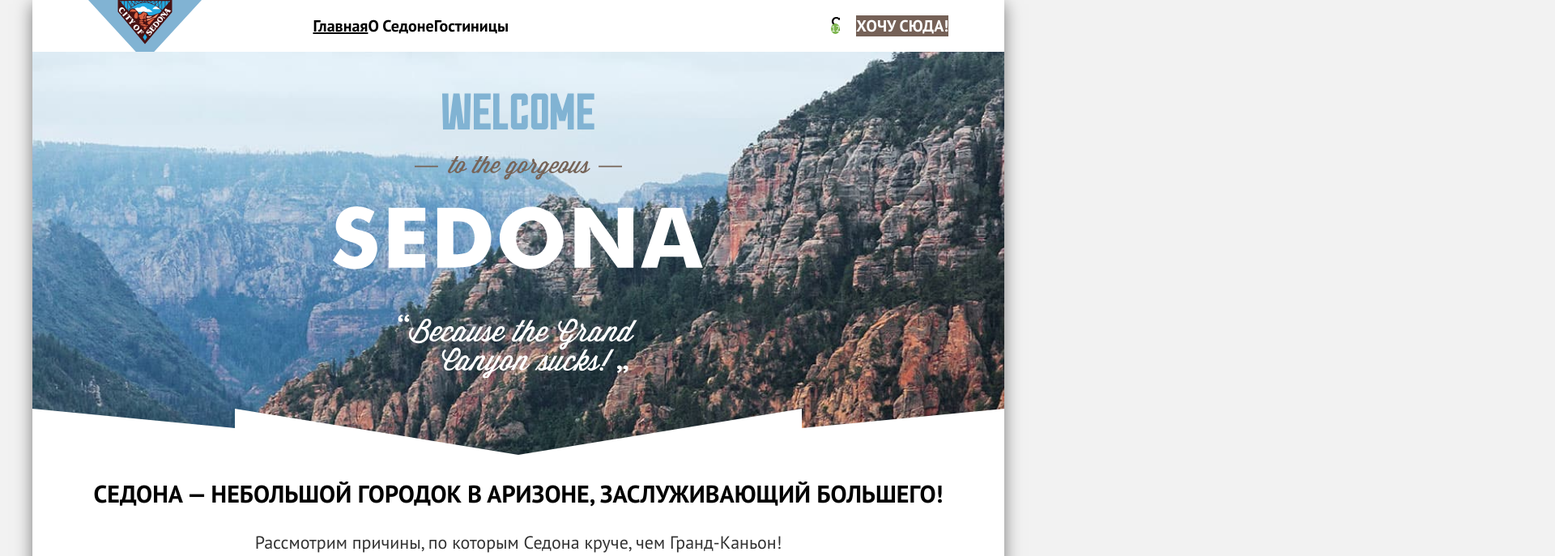
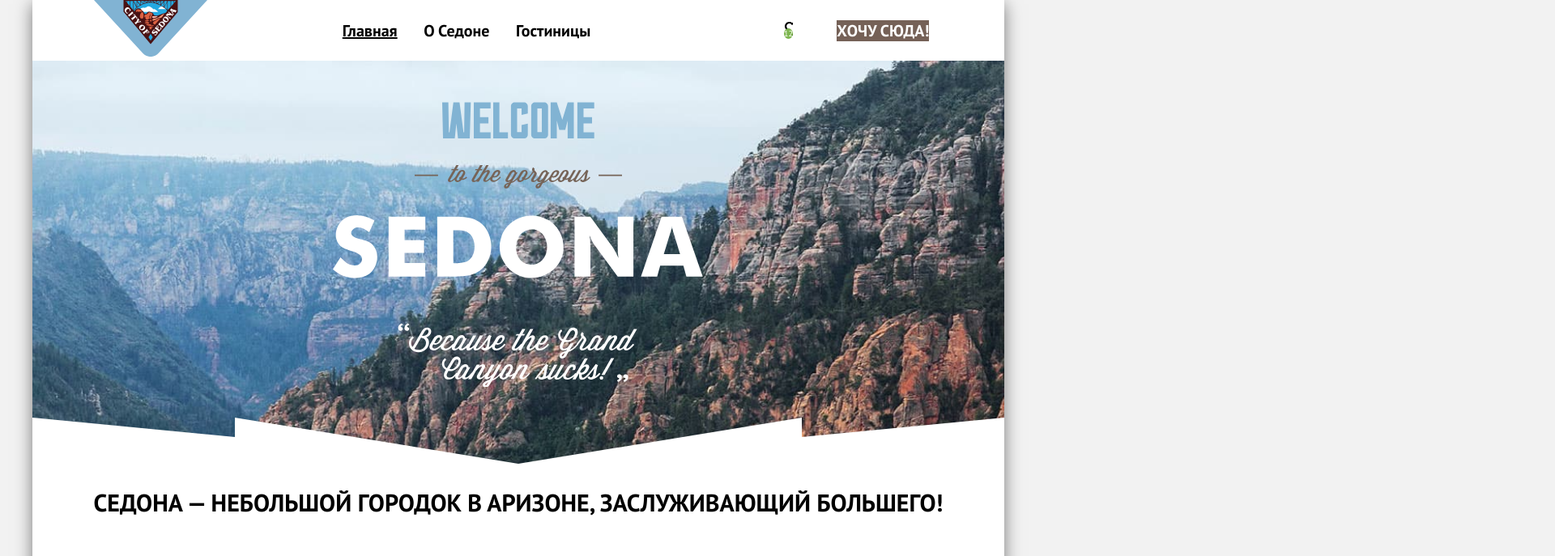
Before and after one commit to htmlacademy-htmlcss/2470039-sedona-39, a plain HTML site: page index.html in a window 1280 px wide. Shown: the top 687 px of the page at 81% size, 1920 px wide, since content can reach past the window. Drawn offline with Linux system fonts and the light colour scheme.

Commit message:
Добавляет видимость хлебных крошек, мелкие правки

```diff
--- a/styles/styles.css
+++ b/styles/styles.css
@@ -27,6 +27,7 @@ body {
   background-color: #F2F2F2;
   margin: 0;
   min-height: 100%;
+  display: flex;
 }
 
 .wrap {
@@ -48,21 +49,25 @@ body {
 }
 
 .visually-hidden {
-  clip: rect(0 0 0 0);
-  clip-path: inset(50%);
-  height: 1px;
-  overflow: hidden;
-  position: absolute;
-  white-space: nowrap;
-  width: 1px;
+ position: fixed;
+ transform: scale(0);
+ margin: 0;
+ padding: 0;
+}
+
+.header-title {
+  display: flex;
+  flex-direction: column;
 }
 
 .navigation {
-  height: 64px;
+  min-height: 64px;
   display: flex;
   flex-direction: row;
   justify-content: space-around;
+  align-items: center;
   margin: 0;
+  padding: 0;
   font-family: inherit;
   font-size: 20px;
   font-weight: 700;
@@ -73,18 +78,21 @@ body {
 
 .navigation-list {
   display: flex;
-  width: 339px;
+  min-width: 339px;
   margin: 0;
   padding: 0;
   list-style-type: none;
   align-items: center;
+  justify-content: space-around;
 }
 
 .navigation-user {
   display: flex;
-  width: 268px;
+  min-width: 268px;
   gap: 20px;
-  justify-content: flex-end;
+  margin: 0;
+  padding: 0;
+  justify-content: space-around;
   list-style-type: none;
 }
 
@@ -187,6 +195,8 @@ body {
 }
 
 .advantages {
+  display: flex;
+  flex-direction: column;
   min-width: 1.200px;
   min-height: 1.155px;
   margin: 0;
@@ -197,6 +207,9 @@ body {
 }
 
 .advantages-item {
+  display: flex;
+  flex-direction: column;
+  justify-content: center;
   float: inline-start;
   width: 400px;
   height: 385px;
@@ -238,6 +251,14 @@ body {
 .infrastructure-list {
   list-style-type: none;
   display: flex;
+  flex-direction: row;
+  margin: 0;
+}
+
+.infrastructure-item {
+  display: flex;
+  flex-direction: column;
+  justify-content: center;
 }
 
 .infrastructure-appartment {
@@ -297,6 +318,7 @@ body {
 .searching-button {
   text-decoration: none;
   background-color:#756157;
+  margin: 0 auto;
 }
 
 .subscribe-button {
```
